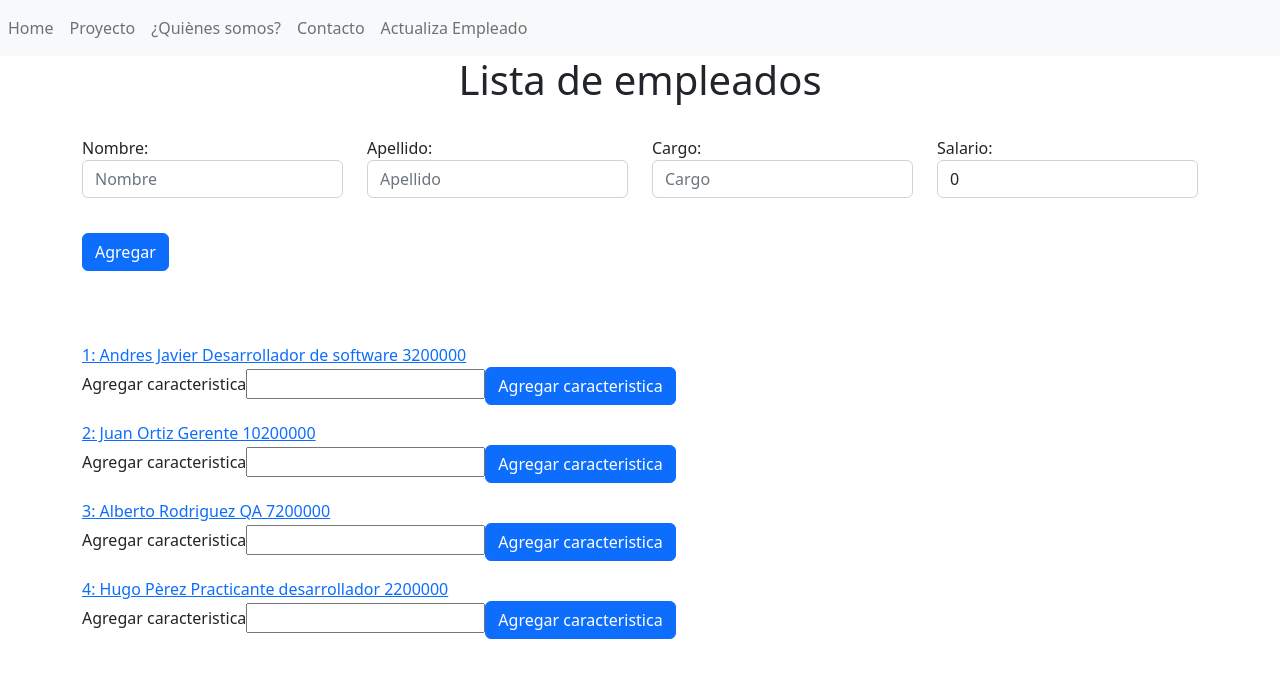
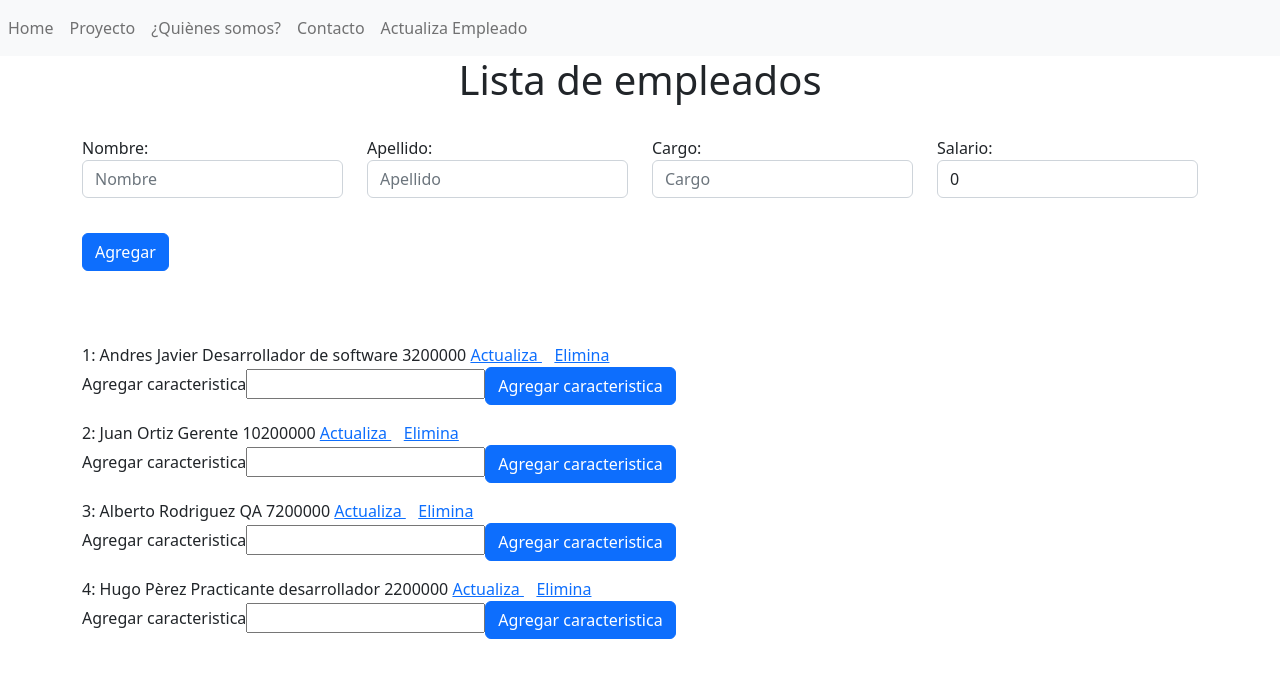
Before and after one commit to hugojose14/angular, an Angular app in the folder app-empleados/: page / in a window 1280 px wide. Shown: the top 678 px of the page. Built offline with nearby package versions, Linux system fonts and the light colour scheme.

Commit message:
query params

```diff
--- a/app-empleados/src/app/actualiza-component/actualiza-component.component.html
+++ b/app-empleados/src/app/actualiza-component/actualiza-component.component.html
@@ -25,8 +25,9 @@
     </div>
 
     <div class="col">
-      <button type="submit" value ="Agregar" class="btn btn-primary" (click) ="actualizaEmpleado()" style="margin-top: 35px; margin-right: 50px;">Actualizar</button>
-      <button type="submit" value="Eliminar" class="btn btn-danger" (click) ="eliminarEmpleado()" style="margin-top: 35px;">Eliminar</button>
+      <button type="submit" value ="Agregar" class="btn btn-primary" (click) ="actualizaEmpleado()" style="margin-top: 35px; margin-right: 50px;">Accion</button>
+      <!--  <button type="submit" value="Eliminar" class="btn btn-danger" (click) ="eliminarEmpleado()" style="margin-top: 35px;">Eliminar</button> -->
+     !
     </div>
 
 
--- a/app-empleados/src/app/actualiza-component/actualiza-component.component.ts
+++ b/app-empleados/src/app/actualiza-component/actualiza-component.component.ts
@@ -18,6 +18,7 @@ export class ActualizaComponentComponent implements OnInit{
   private empleadoService:EmpleadosService;
   private activatedRoute: ActivatedRoute;
   empleados:Empleado[]= [];
+  accion:number;
 
   constructor(router:Router, empleadoService:EmpleadosService, activatedRoute:ActivatedRoute){
     this.router = router;
@@ -39,7 +40,7 @@ export class ActualizaComponentComponent implements OnInit{
     this.cuadroSalario = empleado.salario;
     this.cuadroApellido= empleado.apellido;
     this.cuadroCargo = empleado.cargo;
-
+    this.accion = parseInt(this.activatedRoute.snapshot.queryParams['accion']);
   }
 
 
@@ -49,7 +50,7 @@ export class ActualizaComponentComponent implements OnInit{
   cuadroSalario: number = 0;
   indice:number;
 
-
+/*
   actualizaEmpleado(){
     let empleado = new Empleado(this.cuadroNombre,this.cuadroApellido,this.cuadroCargo, this.cuadroSalario);
     //this.empleadoService.agregarEmpleadoServicio(empleado);
@@ -62,10 +63,31 @@ export class ActualizaComponentComponent implements OnInit{
     this.empleadoService.eliminarEmpleado(this.indice);
     this.volverHome();
   }
+   */
 
   volverHome(){
     //El mètodo navigate me va a permitir ir donde yo quiera
     this.router.navigate(['']);
   }
 
+
+
+
+  actualizaEmpleado(){
+
+    if(this.accion == 1){
+      let empleado = new Empleado(this.cuadroNombre,this.cuadroApellido,this.cuadroCargo, this.cuadroSalario);
+      //this.empleadoService.agregarEmpleadoServicio(empleado);
+      this.empleadoService.actualizaEmpleado(empleado,this.indice);
+      this.volverHome();
+
+    }
+    else{
+      this.empleadoService.eliminarEmpleado(this.indice);
+      this.volverHome();
+    }
+
+  }
+
+
 }
--- a/app-empleados/src/app/empleado-hijo/empleado-hijo.component.html
+++ b/app-empleados/src/app/empleado-hijo/empleado-hijo.component.html
@@ -2,8 +2,15 @@
     <div class="row">
       <div class="col">
         <div>
-          <a [routerLink]="['/actualiza-empleado',indice]">
-         {{indice+1}}: {{empleadoDeLista.nombre}} {{empleadoDeLista.apellido}} {{empleadoDeLista.cargo}} {{empleadoDeLista.salario}}
+          {{indice+1}}: {{empleadoDeLista.nombre}} {{empleadoDeLista.apellido}} {{empleadoDeLista.cargo}} {{empleadoDeLista.salario}}
+          <a [routerLink]="['/actualiza-empleado',indice]" [queryParams]="{accion:'1'}">
+            Actualiza
+          </a>
+
+          <!--Dos espacios horizontales-->
+          &nbsp;&nbsp;
+          <a [routerLink]="['/actualiza-empleado',indice]" [queryParams]="{accion:'2'}">
+            Elimina
           </a>
         </div>
 
--- /dev/null
+++ b/app-empleados/src/app/error-component/error-component.component.html
@@ -0,0 +1 @@
+<p style="font-size: 2em; text-align: center; font-weight: bold;">El recurso al que intentas acceder no existe</p>
```
Also changed, not shown: app-empleados/src/app/app.module.ts (+5 -2 lines), app-empleados/src/app/error-component/error-component.component.ts (added, +10 -0 lines), app-empleados/src/app/error-component/error-component.component.css (added), 1 other file (tests, documents, lock files or other folders).
